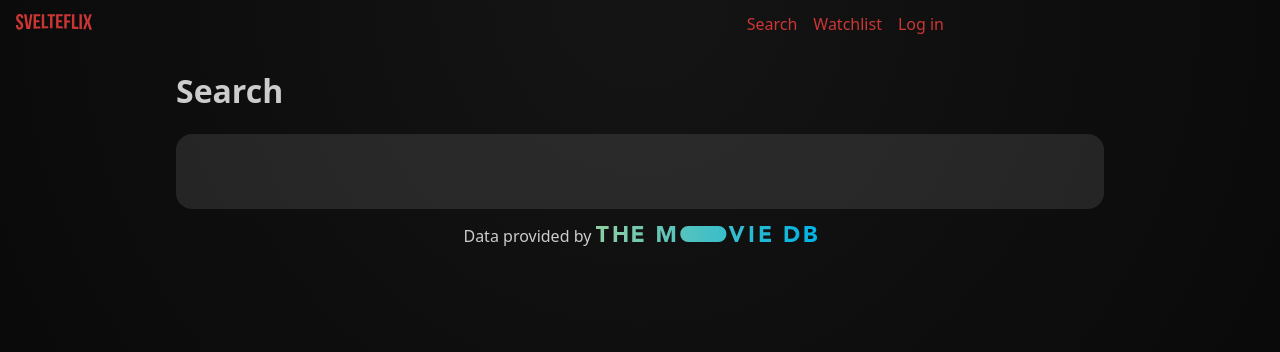
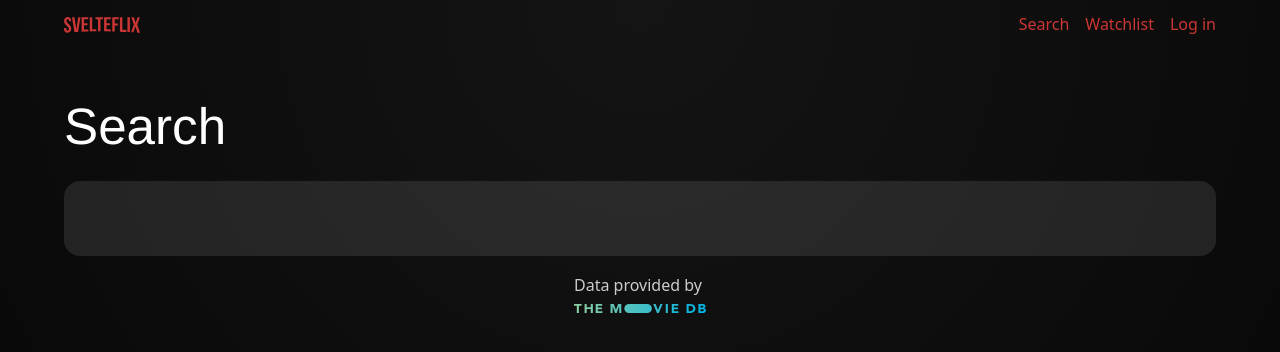
Before and after one commit to Maxondria/svelteflix, a SvelteKit app: page /search in a window 1280 px wide. Shown: the top 352 px of the page. Built offline with nearby package versions, Linux system fonts and the light colour scheme.

Commit message:
smoothload action + styling updates

```diff
--- a/src/lib/components/Hero.svelte
+++ b/src/lib/components/Hero.svelte
@@ -1,4 +1,5 @@
 <script lang="ts">
+  import { smoothload } from '$lib/actions';
   import { media } from '$lib/api';
   import type { MovieDetails } from '$lib/types';
 
@@ -10,12 +11,13 @@
 </script>
 
 <div class="column">
-  <a href="/movie/{movie.id}">
+  <a href="/movies/{movie.id}">
     <img
       class="backdrop"
       src={media({ filePath: backdrop.file_path, width: 1280 })}
       alt={movie.title}
       style="aspect-ratio: {backdrop.aspect_ratio}"
+      use:smoothload
     />
 
     <img
@@ -23,6 +25,7 @@
       src={media({ filePath: logo.file_path, width: 1280 })}
       alt={movie.title}
       style="aspect-ratio: {logo.aspect_ratio}"
+      use:smoothload
     />
   </a>
 </div>
--- a/src/routes/+layout.svelte
+++ b/src/routes/+layout.svelte
@@ -1,14 +1,24 @@
 <script>
   import '../styles.css';
+  import * as api from '$lib/api';
 
   import logo from '$lib/images/logo.svg';
   import tmdb from '$lib/images/tmdb.svg';
   import { page } from '$app/stores';
 </script>
 
+<svelte:head>
+  <link rel="preconnect" href={api.baseURL} />
+  <title>{$page.data.title ?? 'SvelteFlix'}</title>
+  <meta name="description" content="Discover today's top movies" />
+  <meta name="twitter:card" content="summary_large_image" />
+  <meta name="twitter:title" content="SvelteFlix" />
+  <meta name="twitter:description" content="Discover today's top movies" />
+</svelte:head>
+
 <nav>
-  <a href="/">
-    <img src={logo} alt="SvelteFlix" />
+  <a class="logo" href="/">
+    <img class="logo" alt="SvelteFlix" src={logo} />
   </a>
 
   <div class="links">
@@ -31,29 +41,41 @@
 </footer>
 
 <style>
+  nav,
+  footer {
+    padding: 1rem var(--side);
+    margin: 0 auto;
+  }
+
+  nav {
+    display: flex;
+    width: 100%;
+    height: 3rem;
+    align-items: center;
+    justify-content: space-between;
+    color: var(--accent);
+    max-width: var(--column);
+  }
+
+  footer {
+    display: flex;
+    height: 5rem;
+    align-items: center;
+  }
+
+  a {
+    text-decoration: none;
+  }
+
+  .links {
+    display: flex;
+    align-items: center;
+  }
+
   main.infinite {
     height: 0;
     flex: 1;
     overflow: hidden;
-  }
-  nav {
-    display: flex;
-    width: 100%;
-    height: 3rem;
-    justify-content: space-between;
-    align-items: center;
-    max-width: var(--column);
-    padding: 0 var(--side);
-    color: var(--accent);
-  }
-
-  a {
-    color: inherit;
-    text-decoration: none;
-  }
-
-  img {
-    height: 1rem;
   }
 
   .links {
@@ -61,9 +83,7 @@
     gap: 1em;
   }
 
-  footer {
-    display: flex;
-    justify-content: center;
-    height: 5rem;
+  .logo {
+    height: 100%;
   }
 </style>
--- a/src/styles.css
+++ b/src/styles.css
@@ -3,15 +3,10 @@
   box-sizing: border-box;
 }
 
-html,
-body {
-  margin: 0;
-}
-
-html {
+:root {
+  --side: 1rem;
+  --column: 80rem;
   --accent: hsl(1, 59%, 50%);
-  --column: 60rem;
-  --side: 1rem;
   font-family:
     system-ui,
     -apple-system,
@@ -24,22 +19,70 @@ html {
     "Open Sans",
     "Helvetica Neue",
     sans-serif;
-  background: radial-gradient(circle at 50% 0%, hsl(0, 0%, 8%), hsl(0, 0%, 2%));
+  color: #ccc;
+  background: radial-gradient(circle at 50% 0%, hsl(0, 0%, 8%) 0%, hsl(0, 0%, 2%) 100%);
   background-attachment: fixed;
   background-size: 100vw 100vh;
-  color: #cccccc;
 }
 
 body {
+  margin: 0;
+  height: 100vh;
   display: flex;
   flex-direction: column;
-  height: 100vh;
-  margin: 0;
+}
+
+::selection {
+  background: var(--accent);
+  color: black;
+}
+
+h1,
+h2,
+h3,
+h4,
+h5,
+h6 {
+  font-weight: 400;
+  font-family: Bahnschrift, "DIN Alternate", "Franklin Gothic Medium", "Nimbus Sans Narrow", sans-serif-condensed,
+    sans-serif;
+  color: white;
+  margin: 0 0 0.5em 0;
+  line-height: 1.1;
+}
+
+h1 {
+  font-size: 3.2rem;
+  margin-top: 1em;
+}
+
+a {
+  color: inherit;
+}
+
+input,
+button {
+  font-family: inherit;
+  font-size: inherit;
 }
 
 .column {
-  max-width: var(--column);
+  padding-left: var(--side);
+  padding-right: var(--side);
   margin-left: auto;
   margin-right: auto;
-  padding: 0 var(--side);
+  max-width: var(--column);
 }
+
+.flex {
+  display: flex;
+  flex-direction: column;
+  height: 100%;
+  gap: 1rem;
+}
+
+@media (min-width: 40rem) {
+  :root {
+    --side: 4rem;
+  }
+}
```
Also changed, not shown: src/lib/actions.ts (added, +26 -0 lines), src/lib/components/Carousel.svelte (+9 -12 lines), src/routes/+page.svelte (+7 -5 lines).
